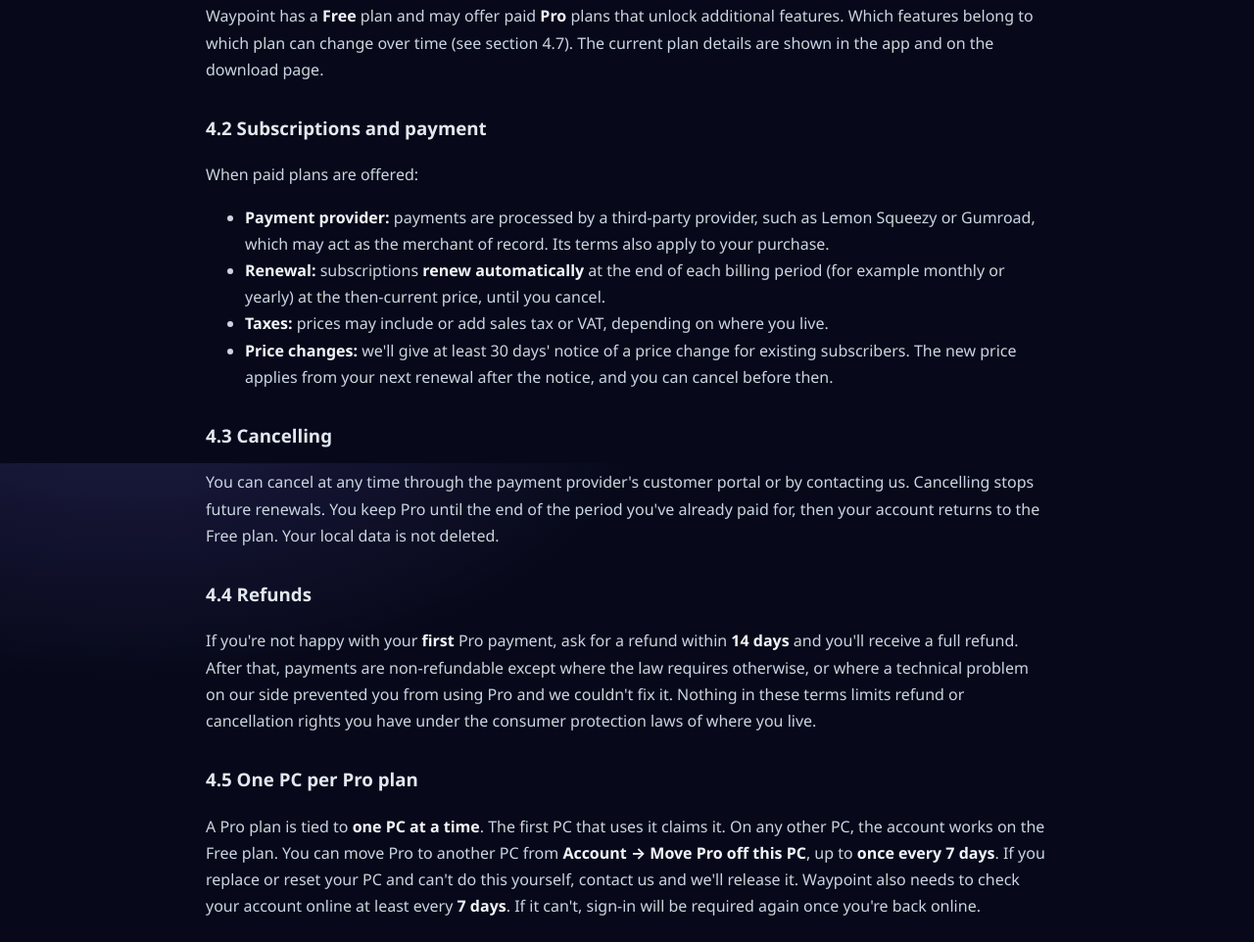
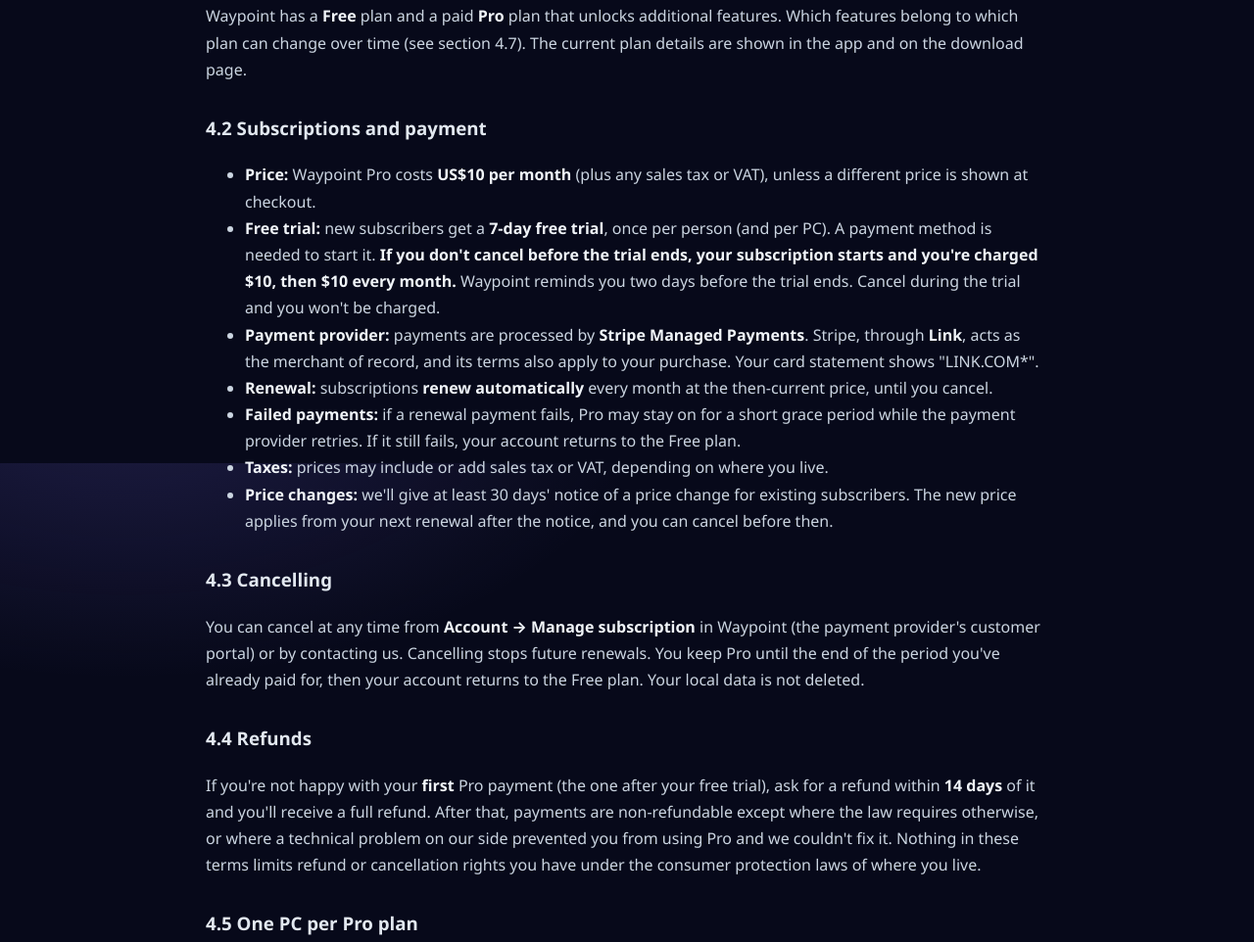
Before and after one commit to Eluder01/Ballast-releases, a plain HTML site: page terms.html in a window 1280 px wide. Shown: the part 1927-2889 px from the top of the page at 98% size. Drawn offline with Linux system fonts and the light colour scheme.

Commit message:
Website: terms.html

```diff
--- a/terms.html
+++ b/terms.html
@@ -73,18 +73,26 @@ expressly allows this despite this restriction</li>
 any ownership.</p>
 <div class="markdown-heading"><h2 class="heading-element">4. Free and paid plans</h2><a id="user-content-4-free-and-paid-plans" class="anchor" aria-label="Permalink: 4. Free and paid plans" href="#4-free-and-paid-plans"><span aria-hidden="true" class="octicon octicon-link"></span></a></div>
 <div class="markdown-heading"><h3 class="heading-element">4.1 Plans</h3><a id="user-content-41-plans" class="anchor" aria-label="Permalink: 4.1 Plans" href="#41-plans"><span aria-hidden="true" class="octicon octicon-link"></span></a></div>
-<p>Waypoint has a <strong>Free</strong> plan and may offer paid <strong>Pro</strong> plans that unlock additional features. Which features belong
-to which plan can change over time (see section 4.7). The current plan details are shown in the app and on the
-download page.</p>
+<p>Waypoint has a <strong>Free</strong> plan and a paid <strong>Pro</strong> plan that unlocks additional features. Which features belong to which
+plan can change over time (see section 4.7). The current plan details are shown in the app and on the download page.</p>
 <div class="markdown-heading"><h3 class="heading-element">4.2 Subscriptions and payment</h3><a id="user-content-42-subscriptions-and-payment" class="anchor" aria-label="Permalink: 4.2 Subscriptions and payment" href="#42-subscriptions-and-payment"><span aria-hidden="true" class="octicon octicon-link"></span></a></div>
-<p>When paid plans are offered:</p>
 <ul>
 <li>
-<strong>Payment provider:</strong> payments are processed by a third-party provider, such as Lemon Squeezy or Gumroad, which
-may act as the merchant of record. Its terms also apply to your purchase.</li>
+<strong>Price:</strong> Waypoint Pro costs <strong>US$10 per month</strong> (plus any sales tax or VAT), unless a different price is shown at
+checkout.</li>
 <li>
-<strong>Renewal:</strong> subscriptions <strong>renew automatically</strong> at the end of each billing period (for example monthly or yearly)
-at the then-current price, until you cancel.</li>
+<strong>Free trial:</strong> new subscribers get a <strong>7-day free trial</strong>, once per person (and per PC). A payment method is needed
+to start it. <strong>If you don't cancel before the trial ends, your subscription starts and you're charged $10, then
+$10 every month.</strong> Waypoint reminds you two days before the trial ends. Cancel during the trial and you won't be
+charged.</li>
+<li>
+<strong>Payment provider:</strong> payments are processed by <strong>Stripe Managed Payments</strong>. Stripe, through <strong>Link</strong>, acts as the
+merchant of record, and its terms also apply to your purchase. Your card statement shows "LINK.COM*".</li>
+<li>
+<strong>Renewal:</strong> subscriptions <strong>renew automatically</strong> every month at the then-current price, until you cancel.</li>
+<li>
+<strong>Failed payments:</strong> if a renewal payment fails, Pro may stay on for a short grace period while the payment provider
+retries. If it still fails, your account returns to the Free plan.</li>
 <li>
 <strong>Taxes:</strong> prices may include or add sales tax or VAT, depending on where you live.</li>
 <li>
@@ -92,12 +100,13 @@ at the then-current price, until you cancel.</li>
 applies from your next renewal after the notice, and you can cancel before then.</li>
 </ul>
 <div class="markdown-heading"><h3 class="heading-element">4.3 Cancelling</h3><a id="user-content-43-cancelling" class="anchor" aria-label="Permalink: 4.3 Cancelling" href="#43-cancelling"><span aria-hidden="true" class="octicon octicon-link"></span></a></div>
-<p>You can cancel at any time through the payment provider's customer portal or by contacting us. Cancelling stops
+<p>You can cancel at any time from <strong>Account → Manage subscription</strong> in Waypoint (the payment provider's customer
+portal) or by contacting us. Cancelling stops
 future renewals. You keep Pro until the end of the period you've already paid for, then your account returns to the
 Free plan. Your local data is not deleted.</p>
 <div class="markdown-heading"><h3 class="heading-element">4.4 Refunds</h3><a id="user-content-44-refunds" class="anchor" aria-label="Permalink: 4.4 Refunds" href="#44-refunds"><span aria-hidden="true" class="octicon octicon-link"></span></a></div>
-<p>If you're not happy with your <strong>first</strong> Pro payment, ask for a refund within <strong>14 days</strong> and you'll receive a full
-refund. After that, payments are non-refundable except where the law requires otherwise, or where a technical
+<p>If you're not happy with your <strong>first</strong> Pro payment (the one after your free trial), ask for a refund within
+<strong>14 days</strong> of it and you'll receive a full refund. After that, payments are non-refundable except where the law requires otherwise, or where a technical
 problem on our side prevented you from using Pro and we couldn't fix it. Nothing in these terms limits refund or
 cancellation rights you have under the consumer protection laws of where you live.</p>
 <div class="markdown-heading"><h3 class="heading-element">4.5 One PC per Pro plan</h3><a id="user-content-45-one-pc-per-pro-plan" class="anchor" aria-label="Permalink: 4.5 One PC per Pro plan" href="#45-one-pc-per-pro-plan"><span aria-hidden="true" class="octicon octicon-link"></span></a></div>
```
